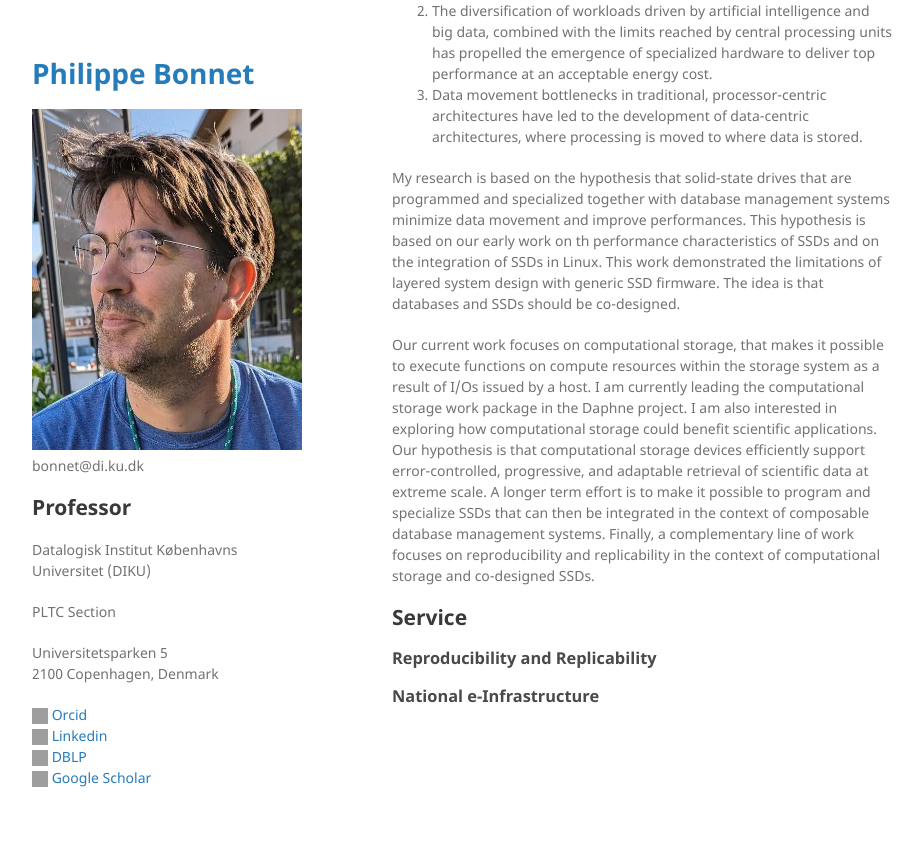
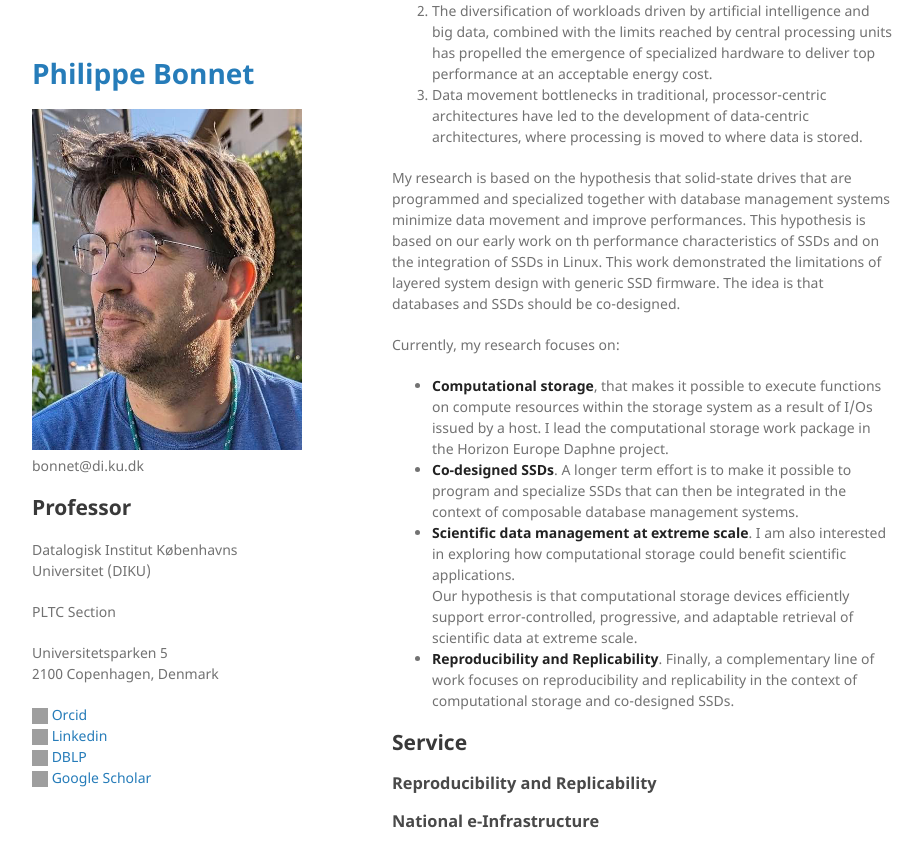
Before and after one commit to bonnet-p/bonnet-p.github.io, a Jekyll site: the page built from docs/index.md, in a window 1280 px wide and 900 px high, scrolled down 1305 px. Shown: the top 867 px of the window, without its empty margins (178-1100 px from the left). Built offline with Jekyll 4.4.1, drawn with Linux system fonts in a browser that asks for light colours; our own code applies the rules of GitHub Pages for plain Markdown files; some of the changed text lies outside the part shown; grey boxes are pictures that could not be loaded.

Commit message:
Fixed Research

```diff
--- a/docs/index.md
+++ b/docs/index.md
@@ -4,7 +4,7 @@ layout: default
 
 ## News
 
-- @DIKU students: Please check the following project topics for MSc or BSc thesis
+- **@DIKU students**: Please check the following project topics for MSc or BSc thesis
 
 ## Bio
 
@@ -80,14 +80,16 @@ performance characteristics of SSDs and on the integration of SSDs in Linux. Thi
 demonstrated the limitations of layered system design with generic SSD firmware.
 The idea is that databases and SSDs should be co-designed.
 
-Our current work focuses on computational storage, that makes it possible to execute functions
+Currently, my research focuses on:
+- **Computational storage**, that makes it possible to execute functions
 on compute resources within the storage system as a result of I/Os issued by a host.
-I am currently leading the computational storage work package in the Daphne project.
-I am also interested in exploring how computational storage could benefit scientific applications.
+I lead the computational storage work package in the Horizon Europe Daphne project.
+- **Co-designed SSDs**. A longer term effort is to make it possible to program and specialize SSDs that can then
+be integrated in the context of composable database management systems.
+- **Scientific data management at extreme scale**. I am also interested in exploring
+how computational storage could benefit scientific applications.
 Our hypothesis is that computational storage devices efficiently support error-controlled, progressive, and adaptable retrieval of scientific data at extreme scale.
-A longer term effort is to make it possible to program and specialize SSDs that can then
-be integrated in the context of composable database management systems.
-Finally, a complementary line of work focuses on reproducibility and replicability in the context of computational
+- **Reproducibility and Replicability**. Finally, a complementary line of work focuses on reproducibility and replicability in the context of computational
 storage and co-designed SSDs.
 
 ## Service
```
